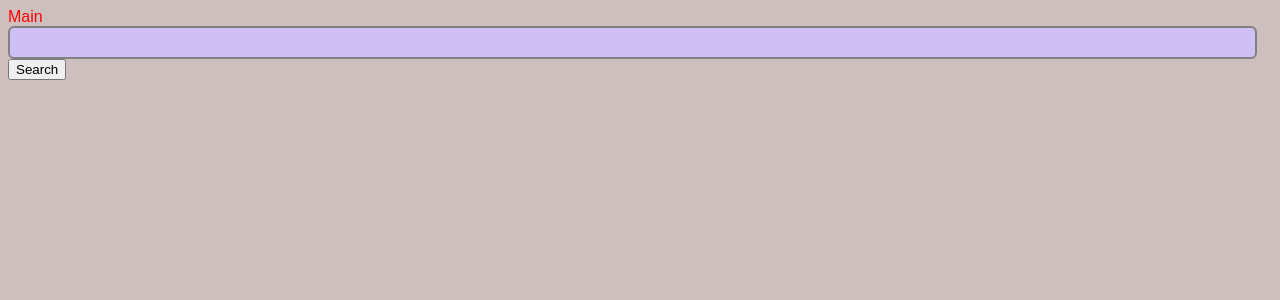
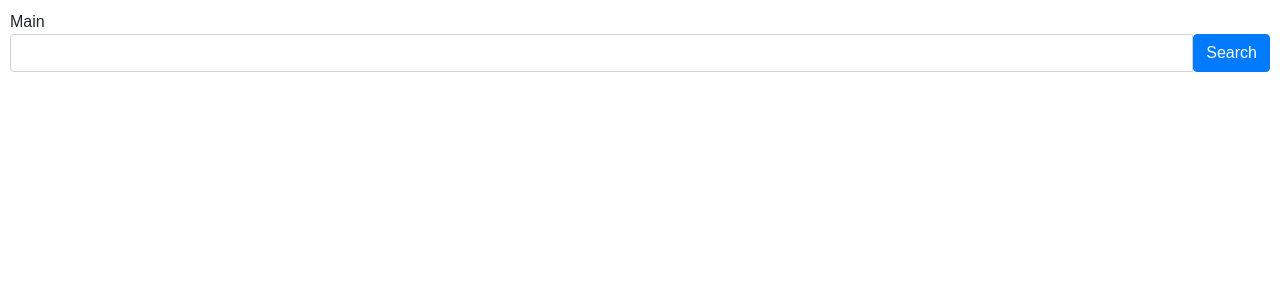
Before and after one commit to AndreyZa/forecast-app, a React app: page /#/ in a window 1280 px wide. Shown: the top 300 px of the page. Built offline with nearby package versions, Linux system fonts and the light colour scheme.

Commit message:
Styled main

```diff
--- a/package.json
+++ b/package.json
@@ -42,11 +42,14 @@
     "@types/react-dom": "^16.9.8",
     "@types/react-redux": "^7.1.9",
     "@types/react-router-dom": "^5.1.5",
+    "@types/reactstrap": "^8.5.1",
     "axios": "^0.20.0",
+    "bootstrap": "^4.5.2",
     "react": "^16.13.1",
     "react-dom": "^16.13.1",
     "react-redux": "^7.2.1",
     "react-router-dom": "^5.2.0",
+    "reactstrap": "^8.5.1",
     "redux": "^4.0.5",
     "redux-thunk": "^2.3.0",
     "typescript": "^4.0.2"
--- a/src/components/CityCard.tsx
+++ b/src/components/CityCard.tsx
@@ -1,6 +1,7 @@
 import React from 'react';
 import { connect } from 'react-redux';
 import { Link } from 'react-router-dom';
+import { Card, CardText, CardBody, CardLink, CardTitle, CardSubtitle, Table } from 'reactstrap';
 import { ICity } from '../domain/ICity';
 import { IApplicationStore } from '../store';
 import '../styles/CityCard.css';
@@ -11,21 +12,22 @@ export interface ICityCardProps {
 
 const CityCard: React.FC<ICityCardProps> = ({ city }) => {
   return city ? (
-    <div className="city-card">
-      <h2>
-        <span>
-          {city.name} - {city.main.temp} &#8451;
-        </span>
-        <span className="city-card-feels-like">(Feels like {city.main.feels_like} &#8451;)</span>
-      </h2>
+    <div className="city-card-container">
+      <Card className="city-card">
+        <CardBody>
+          <CardTitle>{city.name}</CardTitle>
+          <CardSubtitle>{city.main.temp} &#8451;</CardSubtitle>
+        </CardBody>
+        <div className="city-card-img">
           <img src={`http://openweathermap.org/img/wn/${city.weather[0].icon}@2x.png`} />
-      <table className="city-card-table">
-        <thead>
-          <tr>
-            <th>Param</th>
-            <th>Value</th>
-          </tr>
-        </thead>
+        </div>
+        <CardBody>
+          <CardText>
+            {city.weather[0].description.charAt(0).toUpperCase() +
+              city.weather[0].description.slice(1)}
+          </CardText>
+          <CardText>
+            <Table>
               <tbody>
                 <tr>
                   <td>Pressure</td>
@@ -37,7 +39,7 @@ const CityCard: React.FC<ICityCardProps> = ({ city }) => {
                 </tr>
                 <tr>
                   <td>Wind Speed</td>
-            <td>{city.wind.speed} meter / sec;</td>
+                  <td>{city.wind.speed} meter / sec</td>
                 </tr>
                 <tr>
                   <td>Max temp</td>
@@ -48,8 +50,13 @@ const CityCard: React.FC<ICityCardProps> = ({ city }) => {
                   <td>{city.main.temp_min} &#8451;</td>
                 </tr>
               </tbody>
-      </table>
+            </Table>
+          </CardText>
+          <CardLink>
             <Link to={`/city/${city.name}`}>{city.name}</Link>
+          </CardLink>
+        </CardBody>
+      </Card>
     </div>
   ) : (
     <div></div>
--- a/src/components/Header.tsx
+++ b/src/components/Header.tsx
@@ -1,6 +1,7 @@
 import React, { useState } from 'react';
 import { AnyAction, Dispatch } from 'redux';
 import { connect } from 'react-redux';
+import { Button, ButtonGroup, Input, InputGroup } from 'reactstrap';
 import CityCard from '../components/CityCard';
 import { IApplicationStore } from '../store';
 import { CitiesActions } from '../store/CitiesActions';
@@ -36,7 +37,9 @@ const Header: React.FC<IHeaderProps> = ({
       }
     }
     setCity(value);
-    changeLastEntered(value);
+    if (value.trim()) {
+      changeLastEntered(value);
+    }
   };
 
   const onSubmitSearch = (event: React.FormEvent) => {
@@ -51,27 +54,22 @@ const Header: React.FC<IHeaderProps> = ({
   return (
     <div>
       <form onSubmit={onSubmitSearch}>
-        <input
-          className="header-input"
-          type="text"
-          name="city"
-          value={city}
-          autoComplete="off"
-          onChange={onChange}
-        />
-        <button type="submit">Search</button>
+        <InputGroup>
+          <Input type="text" name="city" value={city} autoComplete="off" onChange={onChange} />
+          <Button color="primary" type="submit">
+            Search
+          </Button>
+        </InputGroup>
       </form>
-      {lastEntered.length === 0
-        ? null
-        : city.trim() && (
-            <ul className="header-last-entered-list">
-              {lastEntered.map((lastEnter: string, index: number) => (
-                <li key={index + lastEnter} onClick={listItemClick}>
-                  {lastEnter}
-                </li>
-              ))}
-            </ul>
-          )}
+      <div className="header-last-entered-list">
+        <ButtonGroup>
+          {lastEntered.map((lastEnter: string, index: number) => (
+            <Button key={index + lastEnter} onClick={listItemClick}>
+              {lastEnter}
+            </Button>
+          ))}
+        </ButtonGroup>
+      </div>
       <CityCard nameCity={city} />
     </div>
   );
--- a/src/index.css
+++ b/src/index.css
@@ -1,5 +1,7 @@
 body {
   font-family: sans-serif;
-  color: red;
-  background-color: #cebfbf;
 }
+
+.page {
+  padding: 10px;
+}
--- a/src/index.tsx
+++ b/src/index.tsx
@@ -1,6 +1,7 @@
 import React from 'react';
 import { render } from 'react-dom';
 import App from './App';
+import 'bootstrap/dist/css/bootstrap.min.css';
 import './index.css';
 
 render(<App />, document.getElementById('root'));
--- a/src/pages/City.tsx
+++ b/src/pages/City.tsx
@@ -9,7 +9,7 @@ export const City: React.FC = () => {
   const onBack = () => history.goBack();
 
   return (
-    <div>
+    <div className="page">
       <button onClick={onBack}>Back</button>
       City: {cityName} <CityContainer nameCity={cityName} />
     </div>
--- a/src/pages/Main.tsx
+++ b/src/pages/Main.tsx
@@ -8,7 +8,7 @@ export interface IMain {
 
 // indicates main page for user
 export const Main: React.FC<IMain> = (props: IMain) => (
-  <div>
+  <div className="page">
     <span>Main</span>
     <Header {...props} />
   </div>
--- a/src/styles/CityCard.css
+++ b/src/styles/CityCard.css
@@ -1,7 +1,9 @@
+.city-card-container {
+  margin-top: 10px;
+}
+
 .city-card {
-  display: flex;
-  flex-direction: column;
-  align-items: center;
+  background-color: #cebfbf !important;
 }
 
 .city-card h2 {
--- a/src/styles/Header.css
+++ b/src/styles/Header.css
@@ -14,8 +14,14 @@
 
 .header-last-entered-list {
   margin-top: 10px;
+}
+
+.city-card-img {
   display: flex;
-  list-style: none;
-  justify-content: space-around;
-  padding: 0px;
+  justify-content: center;
 }
+
+.city-card-img img {
+  width: min-content;
+  height: min-content;
+}
```
Lines whose indentation alone changed are shown as unchanged.
